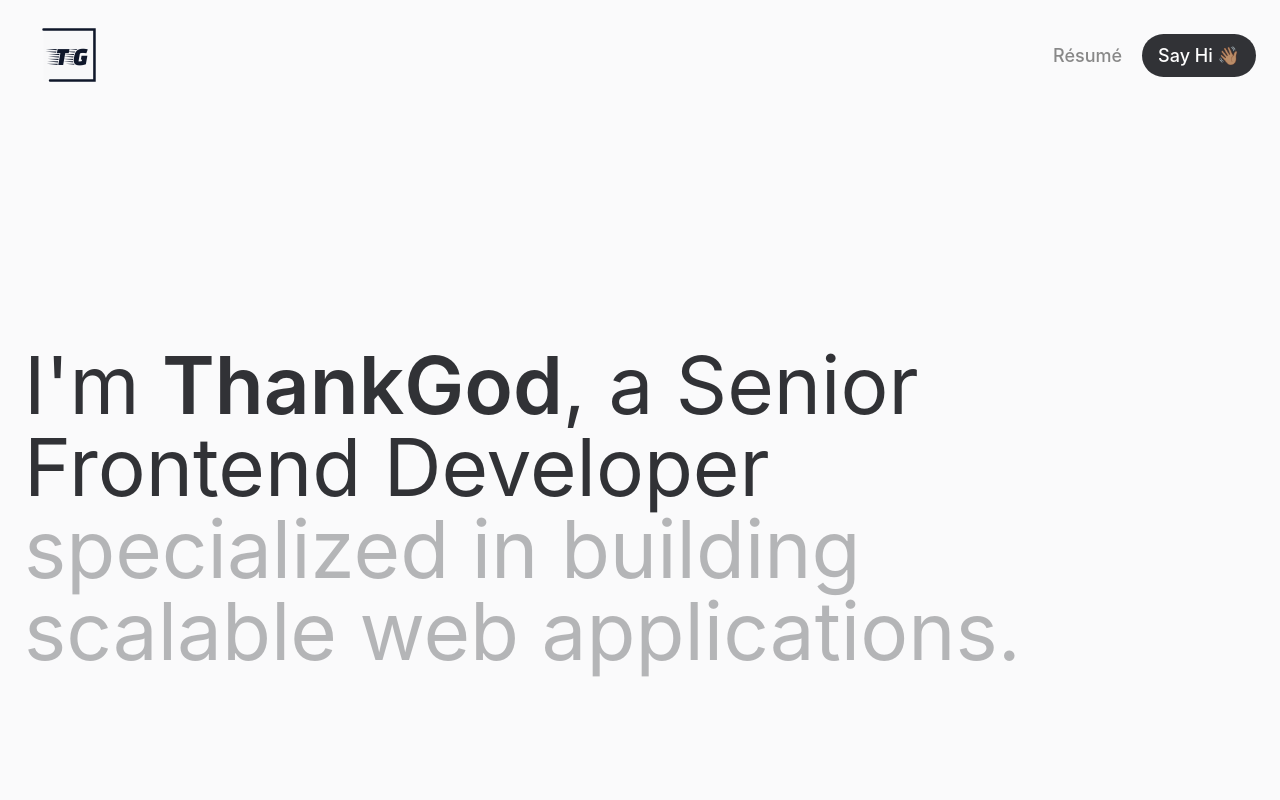
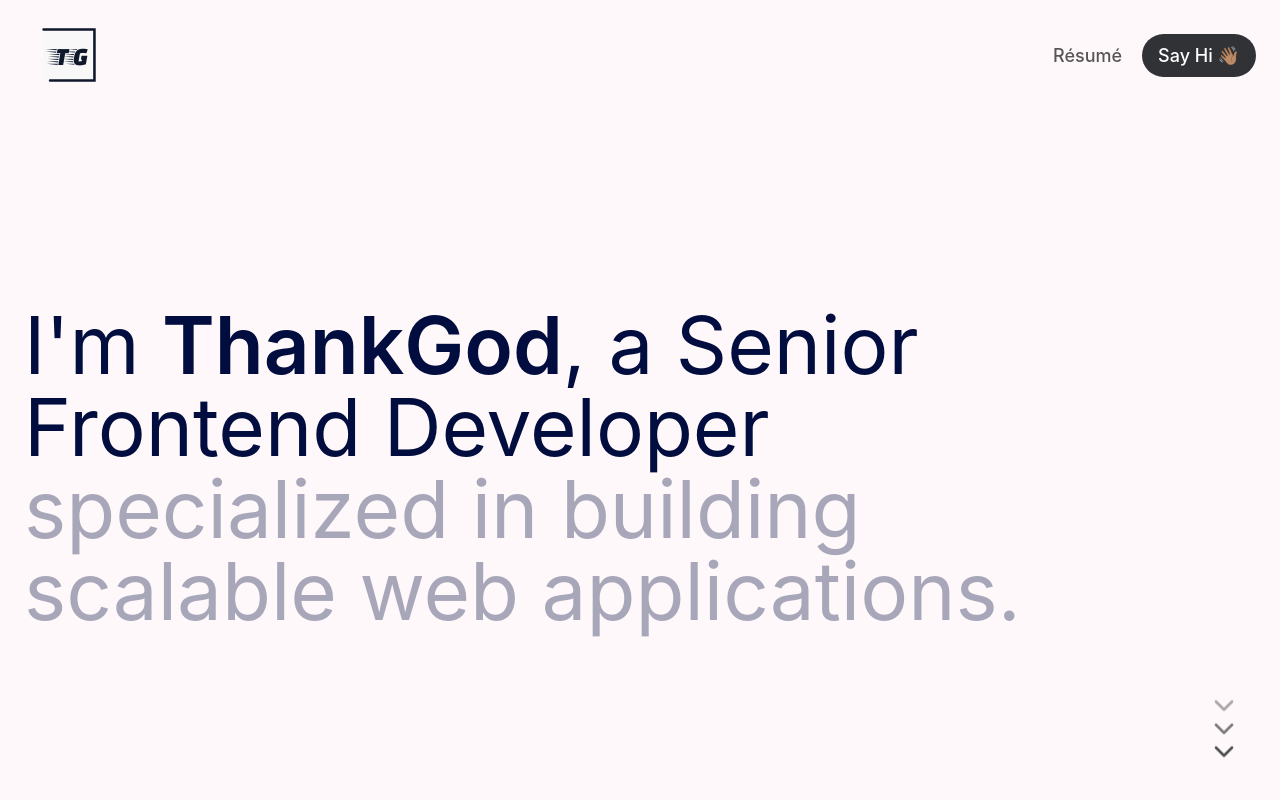
Before and after one commit to TGE24/portfolio, a React (Vite) app: page / in a window 1280 px wide. Shown: the top 800 px of the page. Built offline with nearby package versions, Linux system fonts and the light colour scheme; no server answers.

Commit message:
feat: implement BouncingArrow component and update App layout

```diff
--- a/src/App.tsx
+++ b/src/App.tsx
@@ -1,18 +1,20 @@
 import Navigation from "./components/Navigation";
 import Projects from "./components/Projects";
+import BouncingArrow from "./components/BouncingArrow";
 
 function App() {
 	return (
 		<div>
 			<Navigation />
-			<div className="flex items-end h-dvh justify-start overflow-hidden pt-36 pb-32 px-6 w-full">
-				<h1 className="text-[50px] lg:text-[80px] max-w-[1150px] leading-12 lg:leading-[82px] text-[#313236]">
+			<div className="flex items-end h-[95vh] justify-between overflow-hidden pt-36 pb-32 px-6 w-full">
+				<h1 className="text-[50px] lg:text-[80px] max-w-[1150px] leading-12 lg:leading-[82px] text-[#020d3f]">
 					I'm <span className="font-semibold">ThankGod</span>, a Senior Frontend
 					Developer{" "}
 					<span className="opacity-[0.34]">
 						specialized in building scalable web applications.
 					</span>
 				</h1>
+				<BouncingArrow />
 			</div>
 			<Projects />
 		</div>
--- /dev/null
+++ b/src/components/BouncingArrow.tsx
@@ -0,0 +1,60 @@
+import "../styles/bouncing-arrow.css";
+
+const BouncingArrow = () => {
+	return (
+		<div className="flex items-end pb-8">
+			<div className="flex  flex-col items-center absolute bottom-10 right-10">
+				<svg
+					className="chevron"
+					width="32"
+					height="32"
+					viewBox="0 0 24 24"
+					fill="none"
+					xmlns="http://www.w3.org/2000/svg"
+				>
+					<path
+						d="M6 9L12 15L18 9"
+						stroke="currentColor"
+						strokeWidth="2"
+						strokeLinecap="round"
+						strokeLinejoin="round"
+					/>
+				</svg>
+				<svg
+					className="chevron"
+					width="32"
+					height="32"
+					viewBox="0 0 24 24"
+					fill="none"
+					xmlns="http://www.w3.org/2000/svg"
+				>
+					<path
+						d="M6 9L12 15L18 9"
+						stroke="currentColor"
+						strokeWidth="2"
+						strokeLinecap="round"
+						strokeLinejoin="round"
+					/>
+				</svg>
+				<svg
+					className="chevron"
+					width="32"
+					height="32"
+					viewBox="0 0 24 24"
+					fill="none"
+					xmlns="http://www.w3.org/2000/svg"
+				>
+					<path
+						d="M6 9L12 15L18 9"
+						stroke="currentColor"
+						strokeWidth="2"
+						strokeLinecap="round"
+						strokeLinejoin="round"
+					/>
+				</svg>
+			</div>
+		</div>
+	);
+};
+
+export default BouncingArrow;
--- a/src/components/Navigation.tsx
+++ b/src/components/Navigation.tsx
@@ -34,7 +34,7 @@ const Navigation = () => {
 				borderRadius: isMobile || !isScrolled ? "0" : "9999px",
 				transition:
 					"width 0.7s ease, left 0.7s ease, transform 0.7s ease, border-radius 0.7s ease",
-				backgroundColor: isScrolled && !isMobile ? "white" : "transparent",
+				backgroundColor: isScrolled && !isMobile ? "#faf1f3" : "transparent",
 				top: isScrolled && !isMobile ? "20px" : "0px",
 				paddingBlock: isScrolled && !isMobile ? "10px" : "20px",
 			}}
@@ -45,7 +45,7 @@ const Navigation = () => {
 					href="https://docs.google.com/document/d/13_JICexGsVjDYUIjzKCl5jpbA48vcccx-zBTBNXR_aU/edit?usp=sharing"
 					target="_blank"
 					rel="noopener noreferrer"
-					className="underline-animation text-[#888888]"
+					className="underline-animation text-[#575555]"
 				>
 					Résumé
 				</a>
--- a/src/components/Projects/index.tsx
+++ b/src/components/Projects/index.tsx
@@ -69,9 +69,14 @@ const Projects = () => {
 
 	return (
 		<div className="px-6 py-20">
-			<h2 className="text-[40px] font-semibold mb-12">My Work</h2>
+			{/* <h2 className="text-[40px] font-semibold mb-12">My Work</h2> */}
 			<HybridScrollWrapper>
 				<div className="flex gap-6">
+					<div className=" w-full h-[300px] md:w-[860px] md:h-[586px] flex items-center justify-center shrink-0">
+						<h1 className="text-[80px] font-semibold tracking-tighter">
+							My Work
+						</h1>
+					</div>
 					{projects.map(
 						(project) =>
 							loadedProjects.has(project.url) && (
--- a/src/index.css
+++ b/src/index.css
@@ -19,7 +19,7 @@ html {
 body {
 	margin: 0;
 	min-height: 100vh;
-	background: rgb(250, 250, 251);
+	background: #fff8fa;
 }
 
 .underline-animation {
--- /dev/null
+++ b/src/styles/bouncing-arrow.css
@@ -0,0 +1,34 @@
+@keyframes chevron-bounce {
+	0% {
+		opacity: 0.3;
+		transform: translateY(0);
+	}
+	50% {
+		opacity: 1;
+	}
+	100% {
+		opacity: 0.3;
+		transform: translateY(10px);
+	}
+}
+
+.bouncing-chevrons {
+	display: flex;
+	flex-direction: column;
+	align-items: center;
+	gap: -8px;
+}
+
+.chevron {
+	color: #313236;
+	animation: chevron-bounce 2s ease-in-out infinite;
+	margin-top: -8px;
+}
+
+.chevron:nth-child(2) {
+	animation-delay: 0.2s;
+}
+
+.chevron:nth-child(3) {
+	animation-delay: 0.4s;
+}
```
